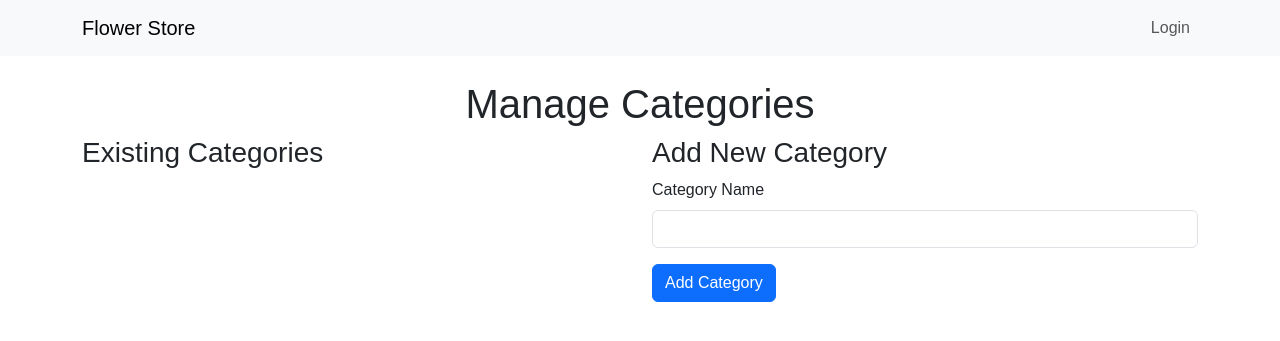
After one commit to kvashnin-dev/project, a Flask app: template app/templates/categories.html in a window 1280 px wide. The commit adds this page. Shown: the top 341 px of the page. Run offline with Flask 3, Linux system fonts and the light colour scheme; the template is opened without the code that fills it, so the values that code supplies are empty.

Commit message:
добавил проверку на протухший токен, редактирование категорий и пока только добавление новых цветов

```diff
--- a/app/__init__.py
+++ b/app/__init__.py
@@ -1,8 +1,8 @@
-from flask import Flask
+from flask import Flask, request
 from flask_sqlalchemy import SQLAlchemy
 from flask_migrate import Migrate
-from flask_jwt_extended import JWTManager
-from datetime import timedelta
+from flask_jwt_extended import JWTManager, decode_token
+from datetime import timedelta, datetime
 import os
 
 db = SQLAlchemy()
@@ -10,6 +10,9 @@ migrate = Migrate()
 
 def create_app():
     app = Flask(__name__)
+    app.config['UPLOAD_FOLDER'] = os.path.join(os.getcwd(), 'app', 'static', 'uploads')
+    app.config['MAX_CONTENT_LENGTH'] = 2 * 1024 * 1024  # Ограничение на размер файла (2 МБ)
+    os.makedirs(app.config['UPLOAD_FOLDER'], exist_ok=True)
     app.config['SQLALCHEMY_DATABASE_URI'] = os.getenv('SQLALCHEMY_DATABASE_URI')
     app.config['SQLALCHEMY_TRACK_MODIFICATIONS'] = False
     app.config['JWT_SECRET_KEY'] = os.getenv('JWT_SECRET_KEY', 'supersecretkey')
@@ -28,8 +31,25 @@ def create_app():
     from .auth_routes import auth_bp
     app.register_blueprint(auth_bp)
 
-    # Регистрация маршрутов витрины и админки
     from .main import main_bp
     app.register_blueprint(main_bp)
 
+    # Проверка токена
+    def is_token_valid():
+        token = request.cookies.get('access_token_cookie')
+        if not token:
+            return False
+        try:
+            decoded_token = decode_token(token)
+            if decoded_token['exp'] > datetime.utcnow().timestamp():
+                return True
+        except Exception:
+            pass
+        return False
+
+    # Контекстный процессор
+    @app.context_processor
+    def inject_token_status():
+        return {'token_valid': is_token_valid()}
+
     return app
--- a/app/models.py
+++ b/app/models.py
@@ -5,13 +5,16 @@ class Flower(db.Model):
     name = db.Column(db.String(100), nullable=False)
     description = db.Column(db.Text, nullable=True)
     price = db.Column(db.Float, nullable=True)
-    category_id = db.Column(db.Integer, db.ForeignKey('category.id'), nullable=False)
+    category_id = db.Column(db.Integer, db.ForeignKey('category.id'), nullable=True)
     images = db.relationship('Image', backref='flower', lazy=True)
 
 class Category(db.Model):
     id = db.Column(db.Integer, primary_key=True)
     name = db.Column(db.String(50), nullable=False)
     flowers = db.relationship('Flower', backref='category', lazy=True)
+
+    def __repr__(self):
+        return f'<Category {self.name}>'
 
 class Image(db.Model):
     id = db.Column(db.Integer, primary_key=True)
--- /dev/null
+++ b/app/run.py
@@ -0,0 +1,6 @@
+from app import create_app
+
+app = create_app()
+
+if __name__ == "__main__":
+    app.run(host="0.0.0.0", port=5001)
--- a/app/templates/base.html
+++ b/app/templates/base.html
@@ -16,10 +16,13 @@
             </button>
             <div class="collapse navbar-collapse" id="navbarNav">
                 <ul class="navbar-nav ms-auto">
-                    {% if request.cookies.get('access_token_cookie') %}
+                    {% if token_valid %}
                         <li class="nav-item">
                             <form action="{{ url_for('auth.logout') }}" method="POST" class="d-inline">
                                 <button class="btn btn-link nav-link" type="submit">Logout</button>
+                            </form>
+                            <form action="{{ url_for('main.admin') }}" method="GET" class="d-inline">
+                                <button class="btn btn-link nav-link" type="submit">Admin</button>
                             </form>
                         </li>
                     {% else %}
--- /dev/null
+++ b/app/templates/categories.html
@@ -0,0 +1,38 @@
+{% extends "base.html" %}
+
+{% block title %}Manage Categories{% endblock %}
+
+{% block content %}
+<h1 class="text-center">Manage Categories</h1>
+<div class="row">
+    <div class="col-md-6">
+        <h3>Existing Categories</h3>
+        <ul class="list-group">
+            {% for category in categories %}
+            <li class="list-group-item d-flex justify-content-between align-items-center">
+                {{ category.name }}
+                <div>
+                    <form action="{{ url_for('main.edit_category', category_id=category.id) }}" method="POST" class="d-inline">
+                        <input type="text" name="name" class="form-control d-inline w-auto" placeholder="New Name">
+                        <button type="submit" class="btn btn-sm btn-warning">Edit</button>
+                    </form>
+                    <form action="{{ url_for('main.delete_category', category_id=category.id) }}" method="POST" class="d-inline">
+                        <button type="submit" class="btn btn-sm btn-danger">Delete</button>
+                    </form>
+                </div>
+            </li>
+            {% endfor %}
+        </ul>
+    </div>
+    <div class="col-md-6">
+        <h3>Add New Category</h3>
+        <form action="{{ url_for('main.manage_categories') }}" method="POST">
+            <div class="mb-3">
+                <label for="name" class="form-label">Category Name</label>
+                <input type="text" name="name" class="form-control" id="name" required>
+            </div>
+            <button type="submit" class="btn btn-primary">Add Category</button>
+        </form>
+    </div>
+</div>
+{% endblock %}
--- a/app/templates/index.html
+++ b/app/templates/index.html
@@ -12,6 +12,11 @@
                 <h5 class="card-title">{{ flower.name }}</h5>
                 <p class="card-text">{{ flower.description }}</p>
                 <p class="card-text text-success">Price: ${{ flower.price }}</p>
+                <div class="card-images">
+                    {% for image in flower.images %}
+                    <img src="{{ image.url }}" alt="{{ flower.name }}" class="img-fluid mb-2" style="max-height: 150px;">
+                    {% endfor %}
+                </div>
             </div>
         </div>
     </div>
```
Also changed, not shown: app/main.py (+80 -16 lines), app/templates/admin.html (+24 -6 lines), app/static/uploads/3VWITaCYN3s.jpg (added), app/static/uploads/9UWD9mnL98E.jpg (added), app/static/uploads/HsUGAPYoz-A.jpg (added), app/static/uploads/scale_1200.jpg (added), app/static/uploads/w6Pcf_codk.jpg (added), 1 other file.
